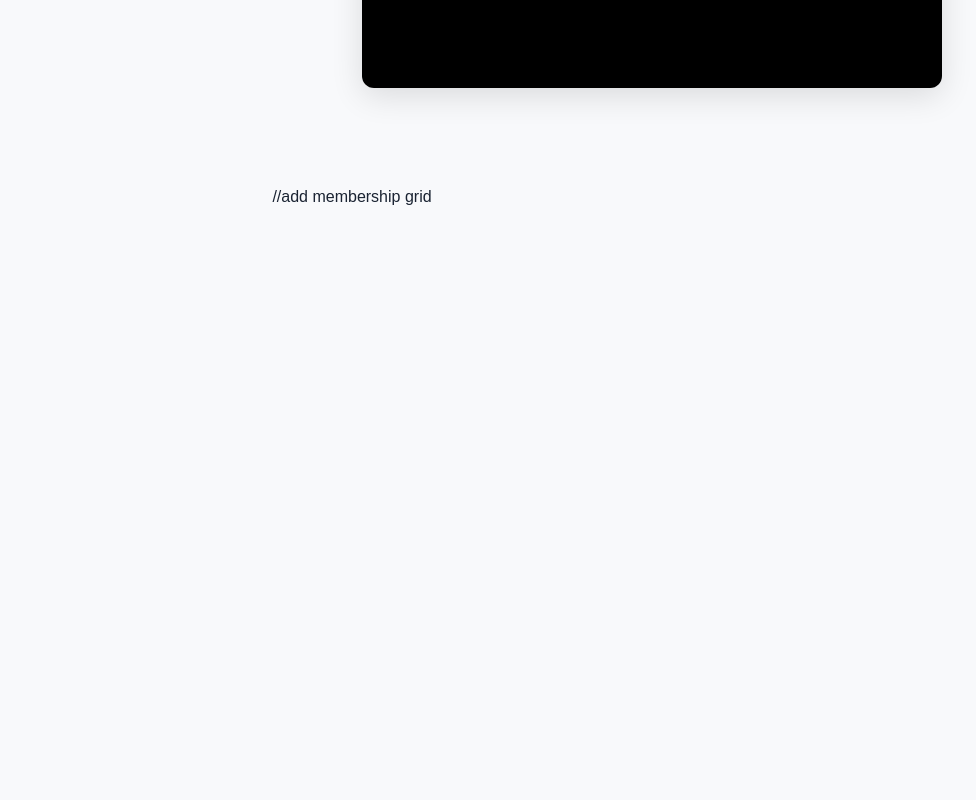
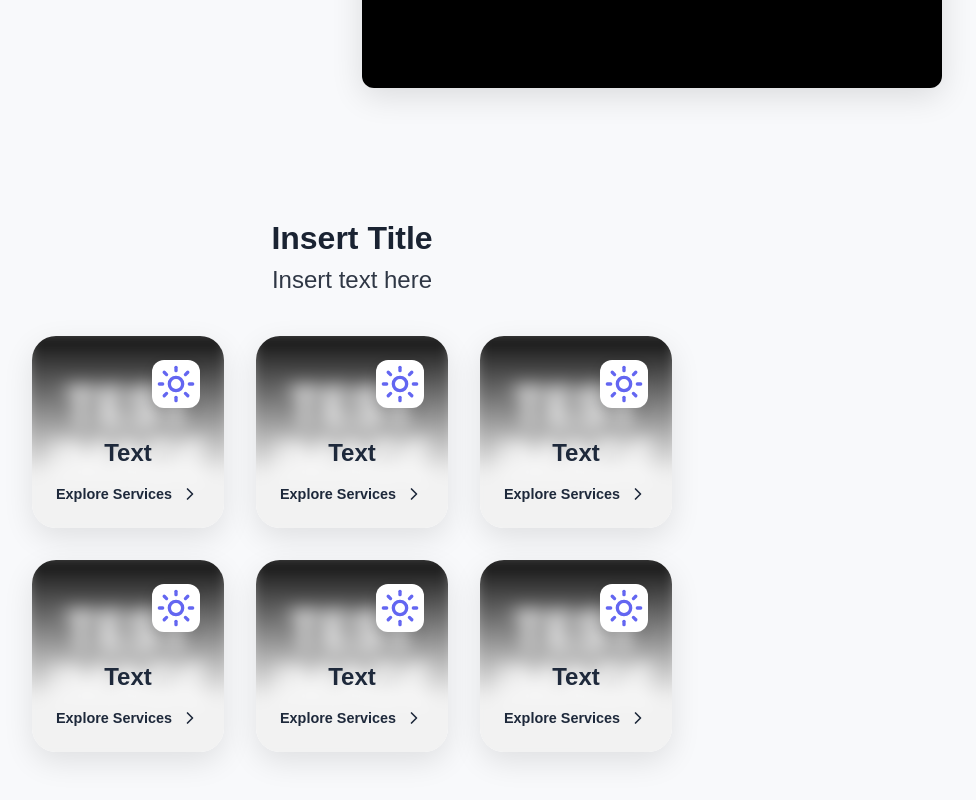
Before and after one commit to nkowanitemwani/besthesdapoolministries, a Next.js app: page / in a window 1280 px wide. Shown: the part 2574-3374 px from the top of the page, without its empty margins (288-1264 px from the left). Before the commit the page ends 2830 px from the top, so only its background shows below. Built offline with nearby package versions, Linux system fonts and the light colour scheme.

Commit message:
add memebership section

```diff
--- /dev/null
+++ b/src/app/components/cards/imagecard/imagecard.module.css
@@ -0,0 +1,134 @@
+.card {
+    position: relative;
+    background: white;
+    border-radius: 1.5rem;
+    overflow: hidden;
+    box-shadow: 0 10px 30px rgba(0, 0, 0, 0.1);
+    transition: transform 0.3s ease, box-shadow 0.3s ease;
+    cursor: pointer;
+    aspect-ratio: 1;
+    display: flex;
+    flex-direction: column;
+    width: 100%;
+}
+
+.card:hover {
+    transform: translateY(-10px);
+    box-shadow: 0 20px 40px rgba(0, 0, 0, 0.15);
+}
+
+.cardBackground {
+    position: absolute;
+    top: 0;
+    left: 0;
+    right: 0;
+    bottom: 0;
+    background-size: cover;
+    background-position: center;
+    filter: blur(8px);
+    transform: scale(1.1);
+}
+
+.cardBackground::before {
+    content: '';
+    position: absolute;
+    top: 0;
+    left: 0;
+    right: 0;
+    bottom: 0;
+    background: linear-gradient(135deg, #e0e7ff 0%, #f0f9ff 100%);
+    mix-blend-mode: overlay;
+    opacity: 0.3;
+}
+
+.imageOverlay {
+    position: absolute;
+    top: 0;
+    left: 0;
+    right: 0;
+    bottom: 0;
+    background: linear-gradient(to bottom, transparent 0%, rgba(255, 255, 255, 0.95) 70%);
+}
+
+.iconWrapper {
+    position: absolute;
+    top: 1.5rem;
+    right: 1.5rem;
+    z-index: 2;
+}
+
+.icon {
+    width: 48px;
+    height: 48px;
+    border-radius: 12px;
+    display: flex;
+    align-items: center;
+    justify-content: center;
+    background: white;
+    box-shadow: 0 4px 12px rgba(0, 0, 0, 0.1);
+    color: #6366f1;
+}
+
+.content {
+    position: relative;
+    margin-top: auto;
+    padding: 1.5rem;
+    z-index: 1;
+}
+
+.title {
+    font-size: 1.5rem;
+    font-weight: 700;
+    color: #1e293b;
+    margin-bottom: 1rem;
+    line-height: 1.3;
+}
+
+.exploreButton {
+    display: flex;
+    align-items: center;
+    gap: 0.5rem;
+    background: transparent;
+    border: none;
+    color: #1e293b;
+    font-size: 0.9rem;
+    font-weight: 600;
+    cursor: pointer;
+    padding: 0;
+    transition: gap 0.3s ease;
+    font-family: inherit;
+}
+
+.card:hover .exploreButton {
+    gap: 0.75rem;
+}
+
+.exploreButton span {
+    position: relative;
+}
+
+.exploreButton span::after {
+    content: '';
+    position: absolute;
+    bottom: -2px;
+    left: 0;
+    width: 0;
+    height: 2px;
+    background: #3b82f6;
+    transition: width 0.3s ease;
+}
+
+.card:hover .exploreButton span::after {
+    width: 100%;
+}
+
+@media (max-width: 640px) {
+    .title {
+        font-size: 1.25rem;
+    }
+
+    .icon {
+        width: 40px;
+        height: 40px;
+    }
+}
--- /dev/null
+++ b/src/app/components/cards/imagecard/index.js
@@ -0,0 +1,33 @@
+import React from "react";
+import styles from "./imagecard.module.css";
+import { ChevronRight } from "lucide-react";
+
+
+export default function ImageCard({ icon: Icon, title, image }) {
+  return (
+    <div className={styles.card}>
+      <div
+        className={styles.cardBackground}
+        style={{ backgroundImage: image ? `url(${image})` : 'none' }}
+      >
+        <div className={styles.imageOverlay}></div>
+      </div>
+
+      {Icon && (
+        <div className={styles.iconWrapper}>
+          <div className={styles.icon}>
+            <Icon size={40} />
+          </div>
+        </div>
+      )}
+
+      <div className={styles.content}>
+        <h2 className={styles.title}>{title}</h2>
+        <button className={styles.exploreButton}>
+          <span>Explore Services</span>
+          <ChevronRight size={20} />
+        </button>
+      </div>
+    </div>
+  );
+}
--- /dev/null
+++ b/src/app/components/grids/membership/index.js
@@ -0,0 +1,57 @@
+import React from "react";
+import styles from "./membership.module.css"
+import ImageCard from "../../cards/imagecard";
+import { Sun } from "lucide-react";
+
+const members = [
+    {
+     icon:Sun,
+     title: "Text",
+     image: "/images/image.png"
+    },
+    {
+     icon:Sun,
+     title: "Text",
+     image: "/images/image.png"
+    },
+    {
+     icon:Sun,
+     title: "Text",
+     image: "/images/image.png"
+    },
+    {
+     icon:Sun,
+     title: "Text",
+     image: "/images/image.png"
+    },
+    {
+     icon:Sun,
+     title: "Text",
+     image: "/images/image.png"
+    },
+    {
+     icon:Sun,
+     title: "Text",
+     image: "/images/image.png"
+    }
+];
+
+export default function Membership (){
+    return(
+    <div className={styles.membershipGrid}>
+            <div className={styles.gridHeader}>
+                <h1>Insert Title</h1>
+                <p>Insert text here</p>
+            </div>
+        <div className={styles.cardContainer}>
+            {members.map((member,index) => (
+                <ImageCard
+                key={index}
+                icon={member.icon}
+                title={member.title}
+                image={member.image}></ImageCard>
+            ))}
+        </div>
+    </div>
+    );
+}
--- /dev/null
+++ b/src/app/components/grids/membership/membership.module.css
@@ -0,0 +1,43 @@
+.membershipGrid {
+    padding: 2rem;
+    background-color: #f8f9fb;
+}
+
+.gridHeader {
+    margin-bottom: 2.5rem;
+    text-align: center;
+}
+
+.gridHeader h1 {
+    margin-bottom: 0.5rem;
+}
+
+.gridHeader p {
+    font-weight: 500;
+    opacity: 0.9;
+    margin: 0;
+}
+
+.cardContainer {
+    display: grid;
+    grid-template-columns: repeat(3, 1fr);
+    grid-template-rows: repeat(2, 1fr);
+    gap: 2rem;
+    max-width: 1200px;
+    margin: 0 auto;
+    width: 100%;
+}
+
+@media (max-width: 968px) {
+    .cardContainer {
+        grid-template-columns: repeat(2, 1fr);
+        grid-template-rows: repeat(3, 1fr);
+    }
+}
+
+@media (max-width: 640px) {
+    .cardContainer {
+        grid-template-columns: 1fr;
+        grid-template-rows: auto;
+    }
+}
--- a/src/app/page.js
+++ b/src/app/page.js
@@ -7,6 +7,7 @@ import CompactCard from "./components/cards/compactcard";
 import { Quote } from "lucide-react";
 import IntroVideo from "./components/introvideo";
 import MissionGrid from "./components/grids/misson";
+import Membership from "./components/grids/membership";
 
 export default function Home() {
   return (
@@ -65,9 +66,7 @@ export default function Home() {
         </div>
       </section>
       <section>
-        <div className={styles.membership}>
-          //add membership grid
-        </div>
+          <Membership></Membership>
       </section>
 
     </main>
```
